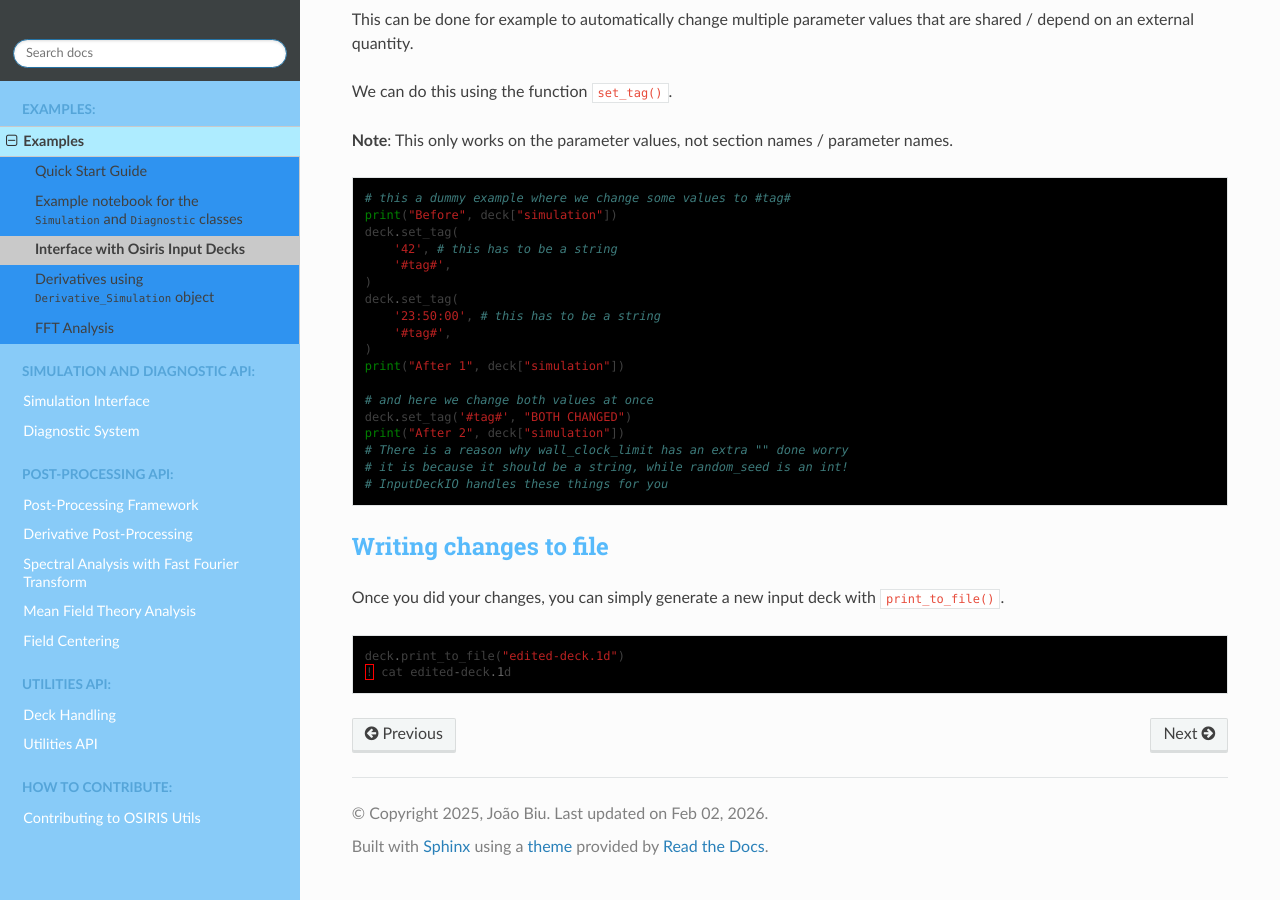
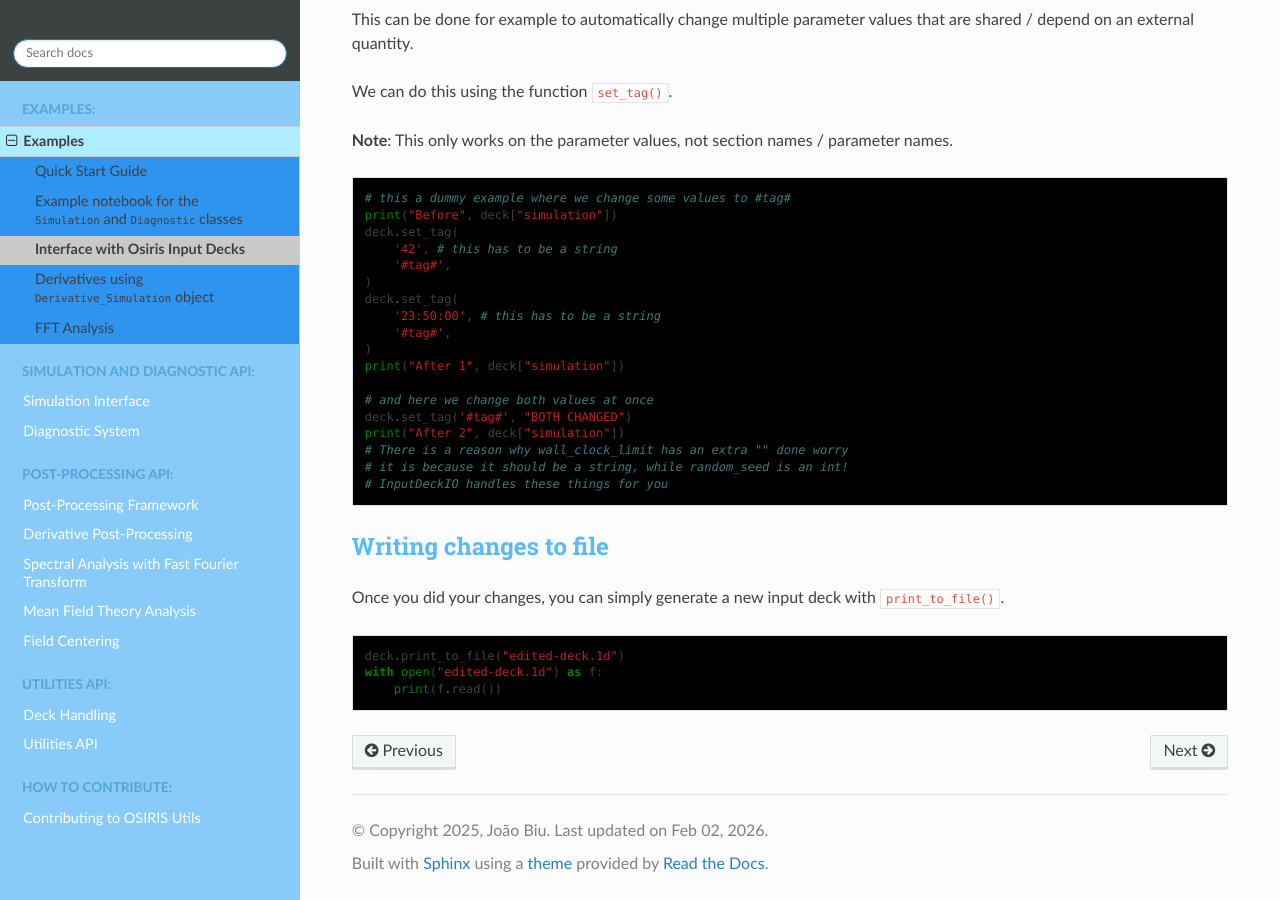
Before and after one commit to joaopedrobiu6/osiris_utils, a Sphinx documentation site: the page built from docs/source/examples/example_InputDeck.md, in a window 1280 px wide and 900 px high, scrolled down 2301 px. Built offline with Sphinx 7.4.7 and the Read the Docs theme 3.1.0, drawn with Linux system fonts in a browser that asks for light colours.

Commit message:
docs: fix header levels and python block syntax in examples

````diff
--- a/docs/source/examples/example_InputDeck.md
+++ b/docs/source/examples/example_InputDeck.md
@@ -144,5 +144,6 @@ Once you did your changes, you can simply generate a new input deck with `print_
 
 ```python
 deck.print_to_file("edited-deck.1d")
-! cat edited-deck.1d
+with open("edited-deck.1d") as f:
+    print(f.read())
 ```
````
Also changed, not shown: docs/source/examples/example_Simulation_Diagnostic.md (+2 -2 lines).
